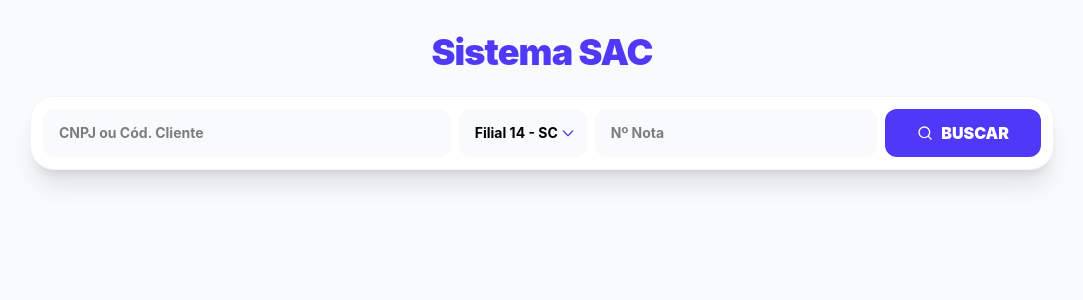
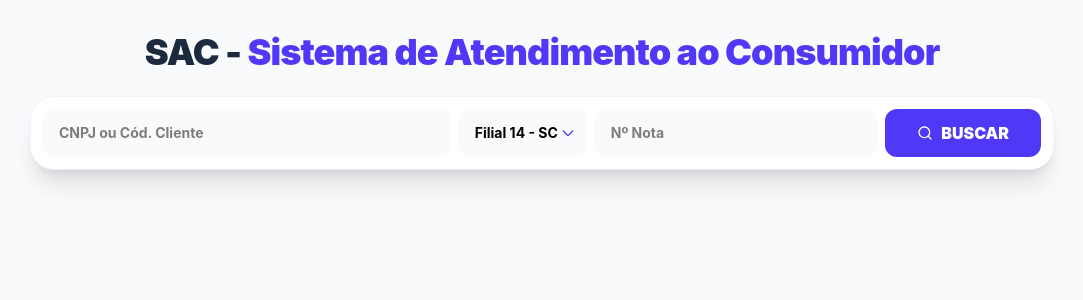
Before and after one commit to geraldopatricio/lark_sac, a Vue app: page / in a window 1280 px wide. Shown: the top 300 px of the page, without its empty margins (98-1181 px from the left). Built offline with nearby package versions, Linux system fonts and the light colour scheme.

Commit message:
Update App.vue

```diff
--- a/src/App.vue
+++ b/src/App.vue
@@ -68,7 +68,7 @@ const consultar = async () => {
 
     <header class="mb-6 text-center">
       <h1 class="text-2xl md:text-4xl font-black text-slate-800 tracking-tight">
-        <span class="text-indigo-600">Sistema SAC</span>
+        SAC - <span class="text-indigo-600">Sistema de Atendimento ao Consumidor</span>
       </h1>
     </header>
 
```
